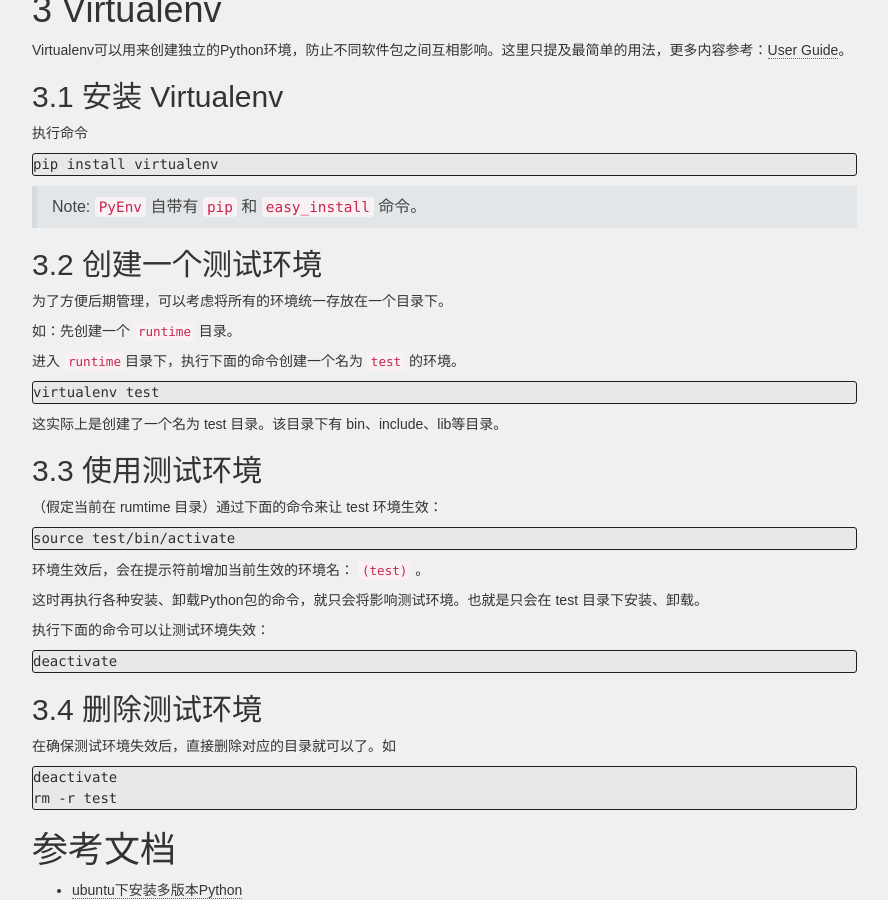
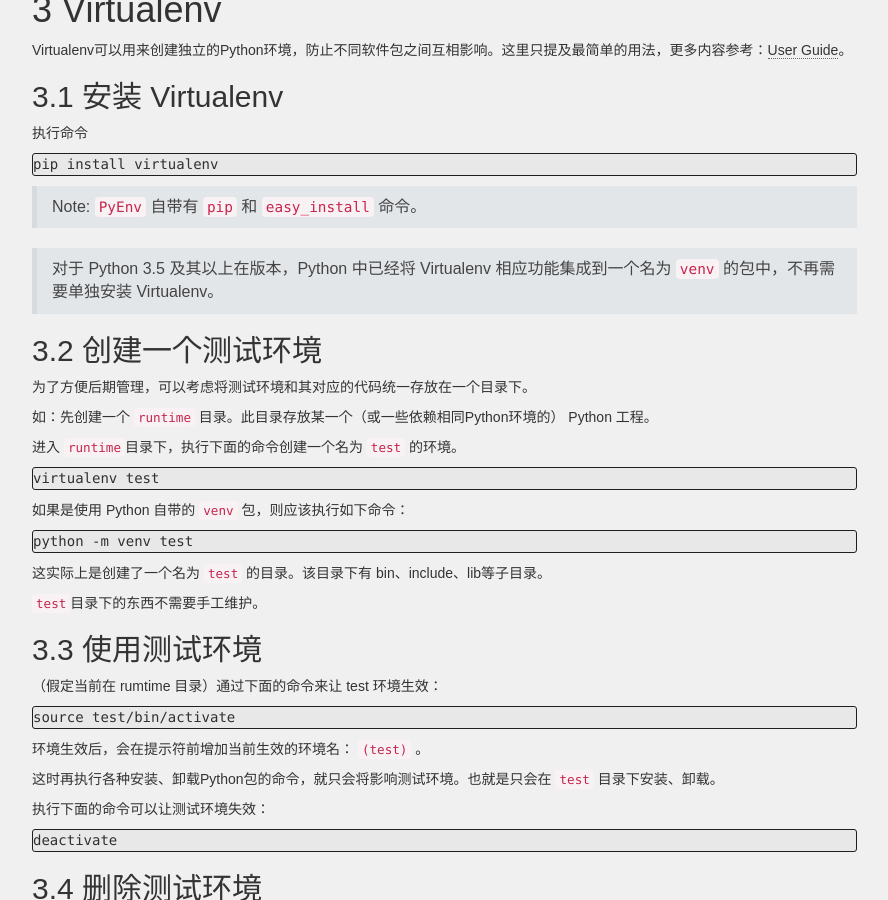
Before and after one commit to fanhongtao/fanhongtao.github.com, a Jekyll site: the page built from _posts/2017-05-16-use-pyenv.md, in a window 1280 px wide and 900 px high, scrolled down 1774 px. Shown: the whole window, without its empty margins (53-941 px from the left). Built offline with Jekyll 4.4.1, drawn with Linux system fonts in a browser that asks for light colours; nearby versions of some CDN libraries.

Commit message:
update: 2017-05-16-use-pyenv.md

````diff
--- a/_posts/2017-05-16-use-pyenv.md
+++ b/_posts/2017-05-16-use-pyenv.md
@@ -112,17 +112,26 @@ pip install virtualenv
 
 > Note: `PyEnv` 自带有 `pip` 和 `easy_install` 命令。
 
+> 对于 Python 3.5 及其以上在版本，Python 中已经将 Virtualenv 相应功能集成到一个名为 `venv` 的包中，不再需要单独安装 Virtualenv。
+
 ## 3.2 创建一个测试环境
 
-为了方便后期管理，可以考虑将所有的环境统一存放在一个目录下。
+为了方便后期管理，可以考虑将测试环境和其对应的代码统一存放在一个目录下。
 
-如：先创建一个 `runtime` 目录。
+如：先创建一个 `runtime` 目录。此目录存放某一个（或一些依赖相同Python环境的） Python 工程。
 
 进入 `runtime`目录下，执行下面的命令创建一个名为 `test` 的环境。
 ```
 virtualenv test
 ```
-这实际上是创建了一个名为 test 目录。该目录下有 bin、include、lib等目录。
+如果是使用 Python 自带的 `venv` 包，则应该执行如下命令：
+```
+python -m venv test
+```
+这实际上是创建了一个名为 `test` 的目录。该目录下有 bin、include、lib等子目录。
+
+`test`目录下的东西不需要手工维护。
+
 
 ## 3.3 使用测试环境
 
@@ -132,7 +141,7 @@ source test/bin/activate
 ```
 环境生效后，会在提示符前增加当前生效的环境名： `(test)` 。
 
-这时再执行各种安装、卸载Python包的命令，就只会将影响测试环境。也就是只会在 test 目录下安装、卸载。
+这时再执行各种安装、卸载Python包的命令，就只会将影响测试环境。也就是只会在 `test` 目录下安装、卸载。
 
 执行下面的命令可以让测试环境失效：
 ```
````
